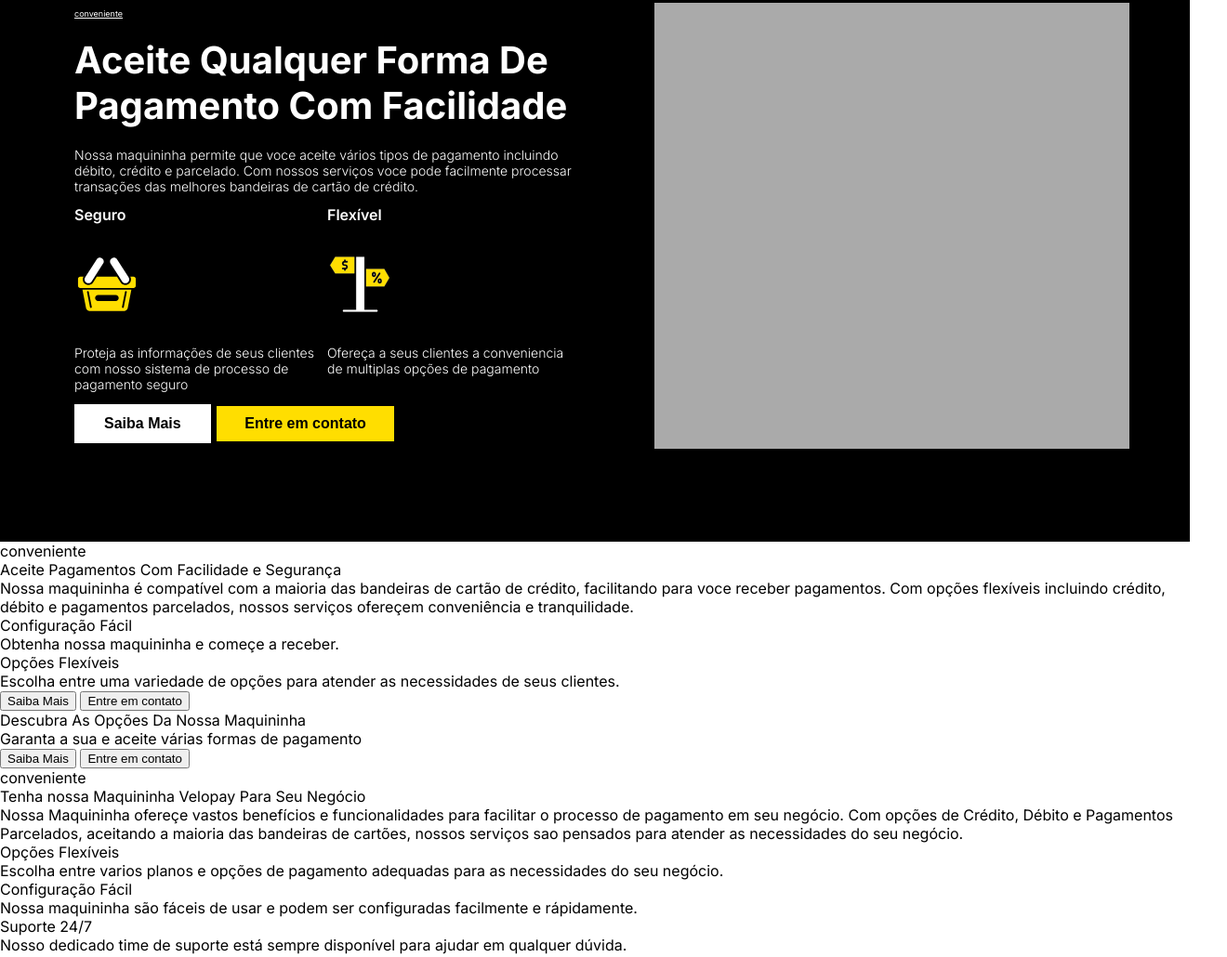
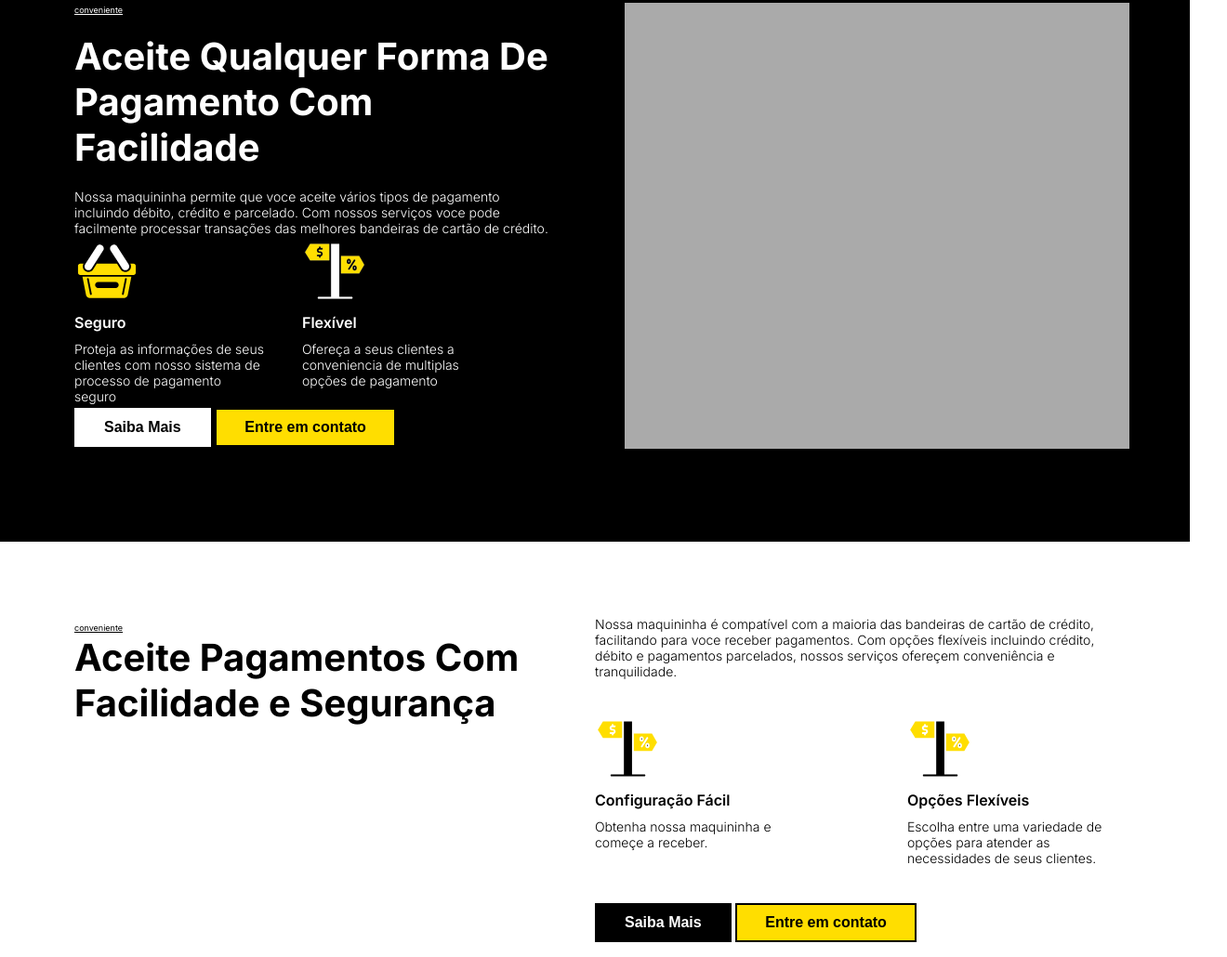
Before and after one commit to svnoliveira/velopay, a plain HTML site: page index.html in a window 1280 px wide. Shown: the part 992-2022 px from the top of the page at 93% size, 1320 px wide, since content can reach past the window. Drawn offline with Linux system fonts and the light colour scheme.

Commit message:
feat: seção features2 finalizada

```diff
--- a/index.html
+++ b/index.html
@@ -16,12 +16,12 @@
 <body>
     <header>
         <div class="header-message full-center">
-            <span>A MENOR TAXA E RECEBIMENTO RÁPIDO   !</span>
+            <span>A MENOR TAXA COM RECEBIMENTO EM APENAS UM DIA ÚTIL!</span>
         </div>
         <nav class="container">
             <img src="./assets/logo.jpg" alt="Logo da velopay">
             <div class="header-links">
-                <a class="txt-button" href="">Sobre Nós</a>
+                <a class="txt-button" href="">Maquininhas</a>
                 <a class="txt-button" href="">Serviços</a>
                 <a class="txt-button" href="">Contato</a>
                 <a class="txt-button" href="">Mais...</a>
@@ -55,17 +55,17 @@
                     </div>
                     <div class="features-info">
                         <div class="card-info">
-                            <span class="txt-bold">Seguro</span>
                             <div>
                                 <img src="./assets/icons/dark/basket.svg" alt="Ícone de uma cesta">
                             </div>
+                            <span class="txt-bold">Seguro</span>
                             <p class="txt-paragraph">Proteja as informações de seus clientes com nosso sistema de processo de pagamento seguro</p>
                         </div>
                         <div class="card-info">
-                            <span class="txt-bold">Flexível</span>
                             <div>
                                 <img src="./assets/icons/dark/flag.svg" alt="Ícone de bandeiras">
                             </div>
+                            <span class="txt-bold">Flexível</span>
                             <p class="txt-paragraph">Ofereça a seus clientes a conveniencia de multiplas opções de pagamento</p>
                         </div>
                     </div>
@@ -79,39 +79,45 @@
                 </div>
             </div>
         </section>
-        <section>
-            <div>
-                <div>
-                    <span>conveniente</span>
-                    <h1>Aceite Pagamentos Com Facilidade e Segurança</h1>
+        <section id="features2">
+            <div class="container full-center">
+                <div class="features2-text">
+                    <div class="features2-text-title">
+                        <span class="txt-tag">conveniente</span>
+                        <h1 class="txt-title">Aceite Pagamentos Com Facilidade e Segurança</h1>
                     </div>
-                <div>
-                    <p>
+                    <div class="features2-text-side">
+                        <p class="txt-paragraph">
                             Nossa maquininha é compatível com a maioria das bandeiras de cartão de crédito, facilitando para
                             voce receber pagamentos.
                             Com opções flexíveis incluindo crédito, débito e pagamentos parcelados, nossos serviços ofereçem
                             conveniência e tranquilidade.
                         </p>
+                        <div class="features2-info">
+                            <div class="card-info">
                                 <div>
+                                    <img src="./assets/icons/light/flag.svg" alt="...">
+                                </div>
+                                <span class="txt-bold">Configuração Fácil</span>
+                                <p class="txt-paragraph">Obtenha nossa maquininha e começe a receber.</p>
+                            </div>
+                            <div class="card-info">
                                 <div>
-                            <!-- <img src="" alt=""> -->
-                            <span>Configuração Fácil</span>
-                            <p>Obtenha nossa maquininha e começe a receber.</p>
+                                    <img src="./assets/icons/light/flag.svg" alt="Ícone de bandeiras">
                                 </div>
-                        <div>
-                            <!-- <img src="" alt=""> -->
-                            <span>Opções Flexíveis</span>
-                            <p>Escolha entre uma variedade de opções para atender as necessidades de seus clientes.</p>
+                                <span class="txt-bold">Opções Flexíveis</span>
+                                <p class="txt-paragraph">Escolha entre uma variedade de opções para atender as necessidades de seus clientes.</p>
                             </div>
                         </div>
                         <div>
-                        <button>Saiba Mais</button>
-                        <button>Entre em contato</button>
+                            <button class="button-black">Saiba Mais</button>
+                            <button class="button-yellow">Entre em contato</button>
                         </div>
                     </div>
                 </div>
-            <div>
+                <div class="features2-image">
                     <!-- <img src="" alt=""> -->
+                </div>
             </div>
         </section>
         <section>
--- a/style.css
+++ b/style.css
@@ -228,7 +228,7 @@ table {
 .card-info{
     display: flex;
     flex-direction: column;
-    gap: 30px;
+    gap: 10px;
     > div{
         width: 70px;
         height: 70px;
@@ -326,9 +326,47 @@ header>nav {
 
 .features-info{
     display: flex;
+    gap: 40px;
     > .card-info{
-        width: 50em;
+        width: min(40%, 300px);
     }
 }
 
 /* =====================FEATURES============================= */
+
+#features2 > .container{
+    display: flex;
+    flex-direction: column;
+}
+
+.features2-text{
+    display: flex;
+    padding: 80px;
+}
+.features2-text-title{
+    max-width: 550px;
+}
+.features2-text-side{
+    margin-left: auto;
+    max-width: 50%;
+    display: flex;
+    flex-direction: column;
+    gap: 40px;
+}
+
+.features2-info{
+    display: flex;
+    justify-content: space-between;
+    gap: 20px;
+    > .card-info{
+        width: min(40%, 300px);
+    }
+}
+
+.features2-image{
+    width: 85em;
+    height: 65dvh;
+    background-color: #AAAAAA;
+}
+
+/* ==========================FEATURE2=============================== */
```
Lines whose indentation alone changed are shown as unchanged.
